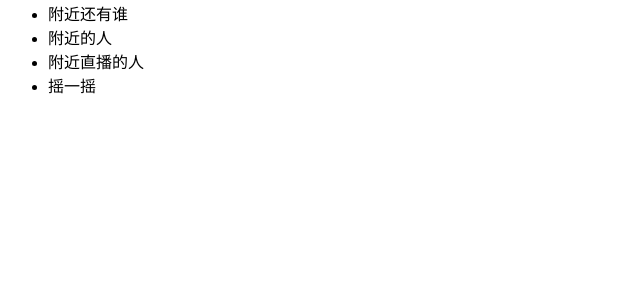
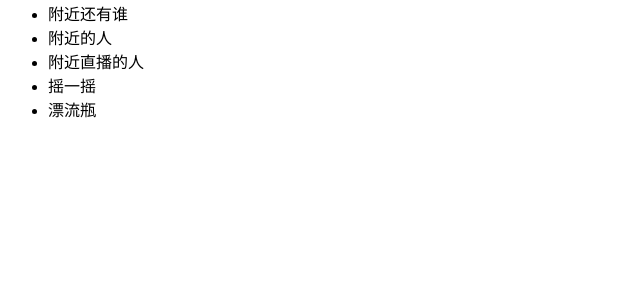
Before and after one commit to xiao380/zzhot, a Django app: page /index/ in a window 1280 px wide. Shown: the part 287-587 px from the top of the page, without its empty margins (0-640 px from the left). Run offline with Django 3.2, Linux system fonts and the light colour scheme.

Commit message:
添加漂流瓶

```diff
--- a/templates/index.html
+++ b/templates/index.html
@@ -20,6 +20,7 @@
     <li>附近的人</li>
     <li>附近直播的人</li>
     <li>摇一摇</li>
+    <li>漂流瓶</li>
 
 </ul>
 
```
